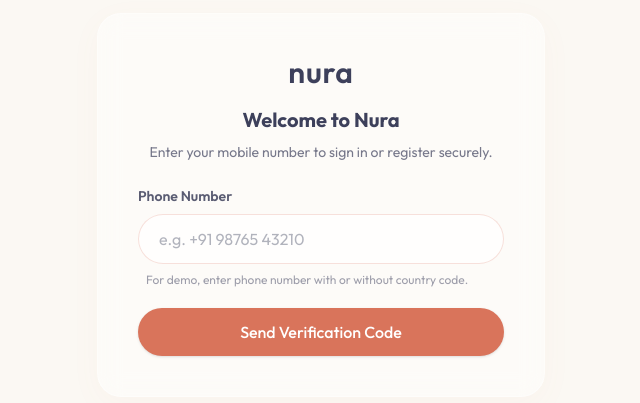
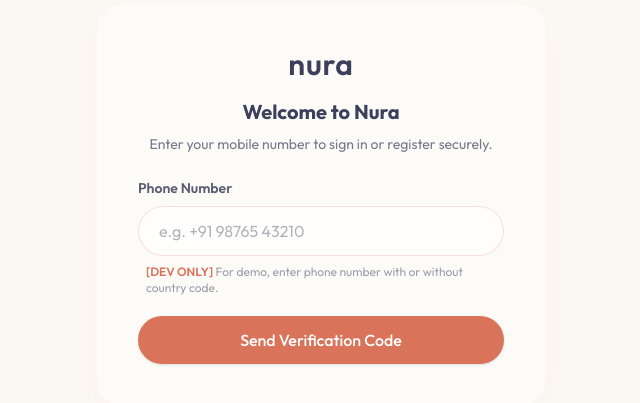
Before and after one commit to Nataraj-EL/nura, a Next.js app in the folder frontend/: page /login in a window 1280 px wide. Shown: the part 195-598 px from the top of the page, without its empty margins (319-959 px from the left). Built offline with nearby package versions, Linux system fonts and the light colour scheme; no server answers.

Commit message:
fix(dev): polish local authentication and frontend warnings

```diff
--- a/frontend/public/sw.js
+++ b/frontend/public/sw.js
@@ -24,6 +24,11 @@
 });
 
 self.addEventListener("fetch", (event) => {
+  // Guard against file://, chrome-extension://, etc. schemes to prevent localhost security errors
+  if (!event.request.url.startsWith("http:") && !event.request.url.startsWith("https:")) {
+    return;
+  }
+
   const url = new URL(event.request.url);
 
   // SECURE SW CACHING BOUNDARY RULES:
--- a/frontend/src/app/layout.tsx
+++ b/frontend/src/app/layout.tsx
@@ -31,7 +31,7 @@
   children: React.ReactNode;
 }) {
   return (
-    <html lang="en" className={outfit.variable}>
+    <html lang="en" className={outfit.variable} data-scroll-behavior="smooth">
       <head>
         {/* Basic SEO headers */}
         <link rel="icon" href="/favicon.ico" sizes="any" />
--- a/frontend/src/app/login/page.tsx
+++ b/frontend/src/app/login/page.tsx
@@ -87,7 +87,7 @@
               disabled={isSubmitting}
             />
             <p className="text-xs text-nura-slate/50 px-2">
-              For demo, enter phone number with or without country code.
+              <span className="text-nura-terracotta font-semibold">[DEV ONLY]</span> For demo, enter phone number with or without country code.
             </p>
           </div>
 
```
